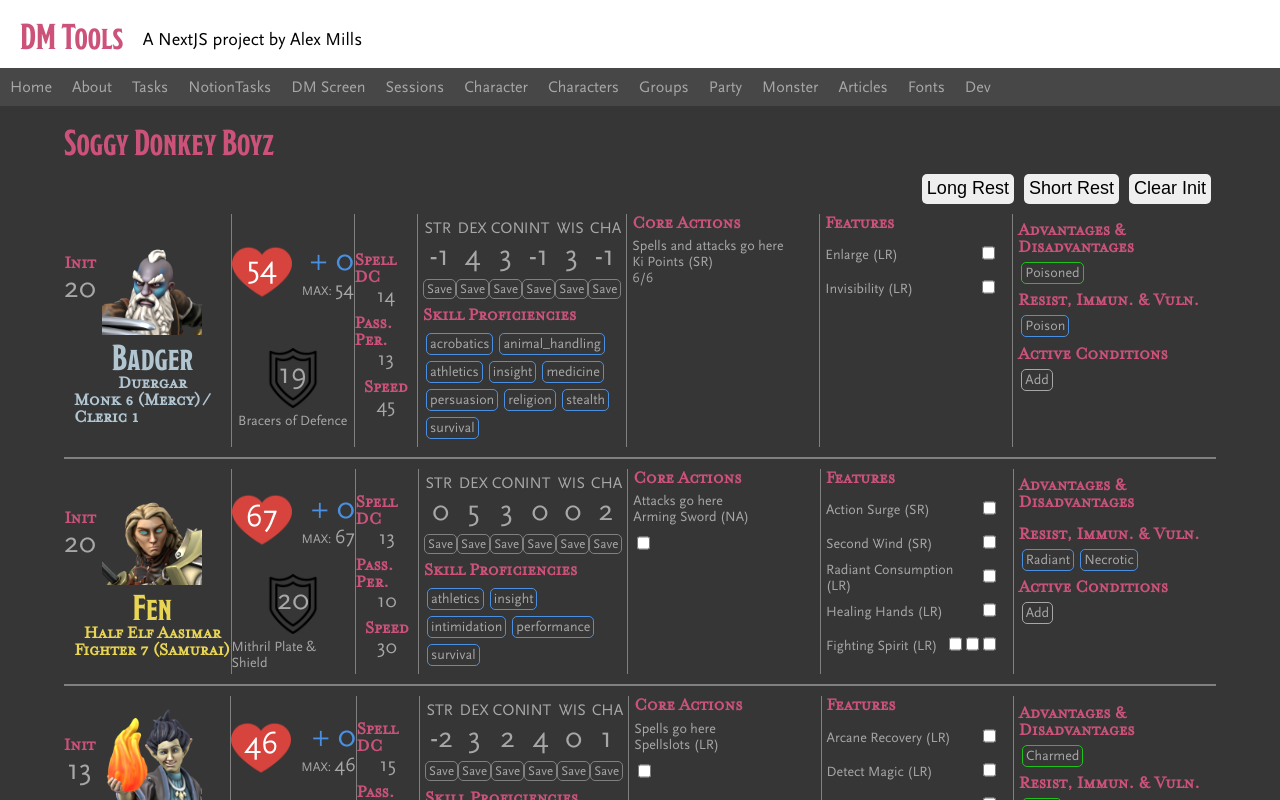
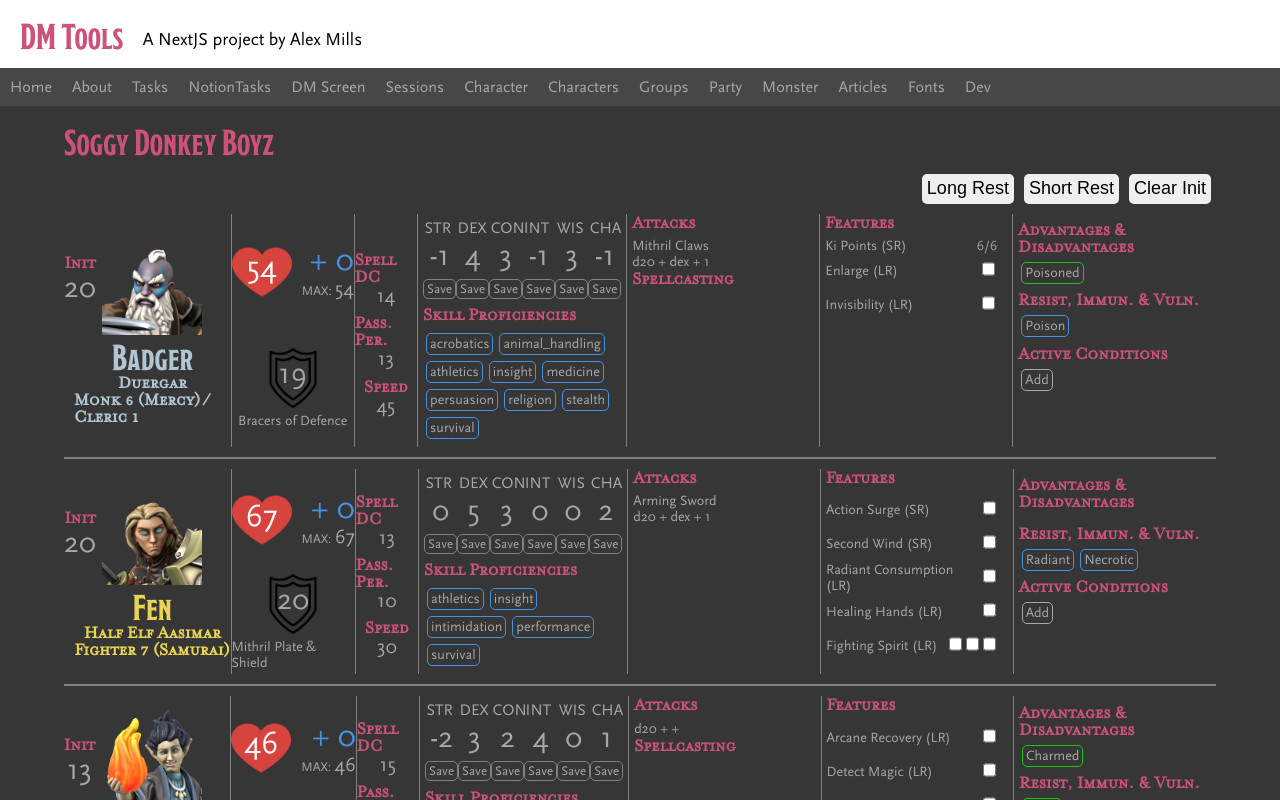
Before and after one commit to cardiacunicorn/dm-tools, a Next.js app: page /party in a window 1280 px wide. Shown: the top 800 px of the page. Built offline with nearby package versions, Linux system fonts and the light colour scheme; a web font is replaced by a local one.

Commit message:
attacks and spells work

```diff
--- /dev/null
+++ b/components/players/Attack.tsx
@@ -0,0 +1,17 @@
+import styles from '../../styles/Players.module.scss'
+
+const Attack = ({ attack }) => {
+
+  return (
+      <div className={styles.feature} key={attack.name}>
+        <div className={styles.feature_name}>
+            {attack.name}
+        </div>
+        <div className={styles.hit}>
+            d20 + {attack.stat} + {attack.hit_bonus}
+        </div>
+      </div>
+  )
+}
+
+export default Attack
--- /dev/null
+++ b/components/players/AttacksSection.tsx
@@ -0,0 +1,18 @@
+import styles from '../../styles/Players.module.scss'
+import Attack from './Attack'
+
+const AttacksSection = ({ attacks }) => {
+
+    return (
+        <div className={styles.attacks_section}>
+            <h3>Attacks</h3>
+            <div className={styles.attacks}>
+                {attacks.map((attack) => {
+                    return <Attack attack={attack} />
+                })}
+            </div>
+        </div>
+    )
+}
+
+export default AttacksSection
--- a/components/players/FirepowerSection.tsx
+++ b/components/players/FirepowerSection.tsx
@@ -1,26 +1,27 @@
 import styles from '../../styles/Players.module.scss'
+import AttacksSection from './AttacksSection';
 import Feature from './Feature'
+import SpellsSection from './SpellsSection';
 
-const FirepowerSection = ({ firepower, type }) => {
 
-    var customSection;
+const FirepowerSection = ({ attacks, spells, type }) => {
+
+    var spellSection;
+    var martialSection;
     if (type == 'caster') {
-        customSection = 'Spells go here';
+        martialSection = <AttacksSection attacks={attacks} />
+        spellSection = <SpellsSection spells={spells} />;
     } else if (type == 'hybrid-caster') {
-        customSection = 'Spells and attacks go here';
+        martialSection = <AttacksSection attacks={attacks} />
+        spellSection = <SpellsSection spells={spells} />;
     } else if (type == 'martial') {
-        customSection = 'Attacks go here';
+        martialSection = <AttacksSection attacks={attacks} />
     }
 
     return (
         <div className={styles.firepower}>
-            <h3>Core Actions</h3>
-            <div>{customSection}</div>
-            <div className={styles.firepower_section}>
-                {firepower.map((item) => {
-                    return <Feature feature={item} key={item.name} />
-                })}
-            </div>
+            <div>{martialSection}</div>
+            <div>{spellSection}</div>
         </div>
     )
 }
--- a/components/players/Player.tsx
+++ b/components/players/Player.tsx
@@ -17,7 +17,7 @@ const Player = ({ player }) => {
             <CoreStats hp={player.hp} ac={player.ac} />
             <SecondaryStats spellsave={player.spellsave} passive_perception={player.passive_perception} speed={player.speed} />
             <AttributesSection attributes={player.attributes} proficiencies={player.proficiencies} />
-            <FirepowerSection firepower={player.firepower} type={player.type} />
+            <FirepowerSection attacks={player.attacks} spells={player.spells} type={player.type} />
             <FeaturesSection features={player.features} />
             <Effects effects={player.effects} />
         </div>
--- /dev/null
+++ b/components/players/SpellsSection.tsx
@@ -0,0 +1,27 @@
+import styles from '../../styles/Players.module.scss'
+import Feature from './Feature'
+
+const SpellsSection = ({ spells }) => {
+
+    // var customSection;
+    // if (type == 'caster') {
+    //     customSection = 'Spells go here';
+    // } else if (type == 'hybrid-caster') {
+    //     customSection = 'Spells and attacks go here';
+    // } else if (type == 'martial') {
+    //     customSection = 'Attacks go here';
+    // }
+
+    return (
+        <div className={styles.spellcasting}>
+            <h3>Spellcasting</h3>
+            {/* <div className={styles.firepower_section}>
+                {firepower.map((item) => {
+                    return <Feature feature={item} key={item.name} />
+                })}
+            </div> */}
+        </div>
+    )
+}
+
+export default SpellsSection
--- a/data/players/players.js
+++ b/data/players/players.js
@@ -77,14 +77,23 @@ export var players = [
                 misc: []
             }
         },
-        firepower: [
+        attacks: [
+            {
+                name: 'Mithril Claws',
+                stat: 'dex',
+                rarity: 'Uncommon',
+                hit_bonus: 1,
+                damage_die: 'd8',
+                damage_bonus: 1
+            }
+        ],
+        features: [
             {
                 name: 'Ki Points',
                 uses: 6,
-                recharge: 'SR'
-            }
-        ],
-        features: [
+                recharge: 'SR',
+                activation: 'Special'
+            },
             {
                 name: 'Enlarge',
                 uses: 1,
@@ -108,6 +117,14 @@ export var players = [
             immunities: [],
             resistances: ['Poison'],
             vulnerabilities: []
+        },
+        spells: {
+            slots: {
+                level1: {
+                    total: 2,
+                    used: 1
+                }
+            }
         }
     },
     {
@@ -188,12 +205,12 @@ export var players = [
                 misc: []
             }
         },
-        firepower: [
+        attacks: [
             {
                 name: 'Arming Sword',
-                recharge: 'NA',
                 stat: 'dex',
                 hit_bonus: 1,
+                damage_die: 'd8',
                 damage_bonus: 1
             }
         ],
@@ -320,26 +337,9 @@ export var players = [
                 misc: ['Light Crossbow', 'Dagger', 'Quarterstaff']
             }
         },
-        firepower: [
+        attacks: [
             {
-                name: 'Spellslots',
-                recharge: 'LR',
-                level1: {
-                    max: 4,
-                    current: 3
-                },
-                level2: {
-                    max: 3,
-                    current: 3
-                },
-                level3: {
-                    max: 3,
-                    current: 2
-                },
-                level4: {
-                    max: 1,
-                    current: 1
-                },
+
             }
         ],
         features: [
@@ -372,6 +372,26 @@ export var players = [
             immunities: ['Sleep'],
             resistances: [],
             vulnerabilities: []
+        },
+        spells: {
+            slots: {
+                level1: {
+                    total: 4,
+                    used: 0
+                },
+                level2: {
+                    total: 3,
+                    used: 1
+                },
+                level3: {
+                    total: 3,
+                    used: 2
+                },
+                level4: {
+                    total: 1,
+                    used: 0
+                },
+            }
         }
     },
     {
@@ -452,18 +472,9 @@ export var players = [
                 misc: []
             }
         },
-        firepower: [
+        attacks: [
             {
-                name: 'Spellslots',
-                recharge: 'LR',
-                level1: {
-                    max: 3,
-                    current: 1
-                },
-                level2: {
-                    max: 3,
-                    current: 3
-                }
+
             }
         ],
         features: [
@@ -480,6 +491,18 @@ export var players = [
             immunities: [],
             resistances: ['Poison'],
             vulnerabilities: []
+        },
+        spells: {
+            slots: {
+                level1: {
+                    total: 4,
+                    used: 0
+                },
+                level2: {
+                    total: 3,
+                    used: 0
+                }
+            }
         }
     },
     {
@@ -560,14 +583,13 @@ export var players = [
                 misc: ['Rapier']
             }
         },
-        firepower: [
+        attacks: [
             {
-                name: 'Spellslots',
-                recharge: 'SR',
-                level4: {
-                    max: 2,
-                    current: 2
-                }
+                name: 'Eldritch Blast',
+                stat: 'cha',
+                hit_bonus: 1,
+                damage_die: 'd10',
+                damage_bonus: 1
             }
         ],
         features: [
@@ -602,6 +624,14 @@ export var players = [
             immunities: ['Sleep'],
             resistances: [],
             vulnerabilities: []
+        },
+        spells: {
+            slots: {
+                level4: {
+                    total: 2,
+                    used: 0
+                }
+            }
         }
     }
 ];
```
